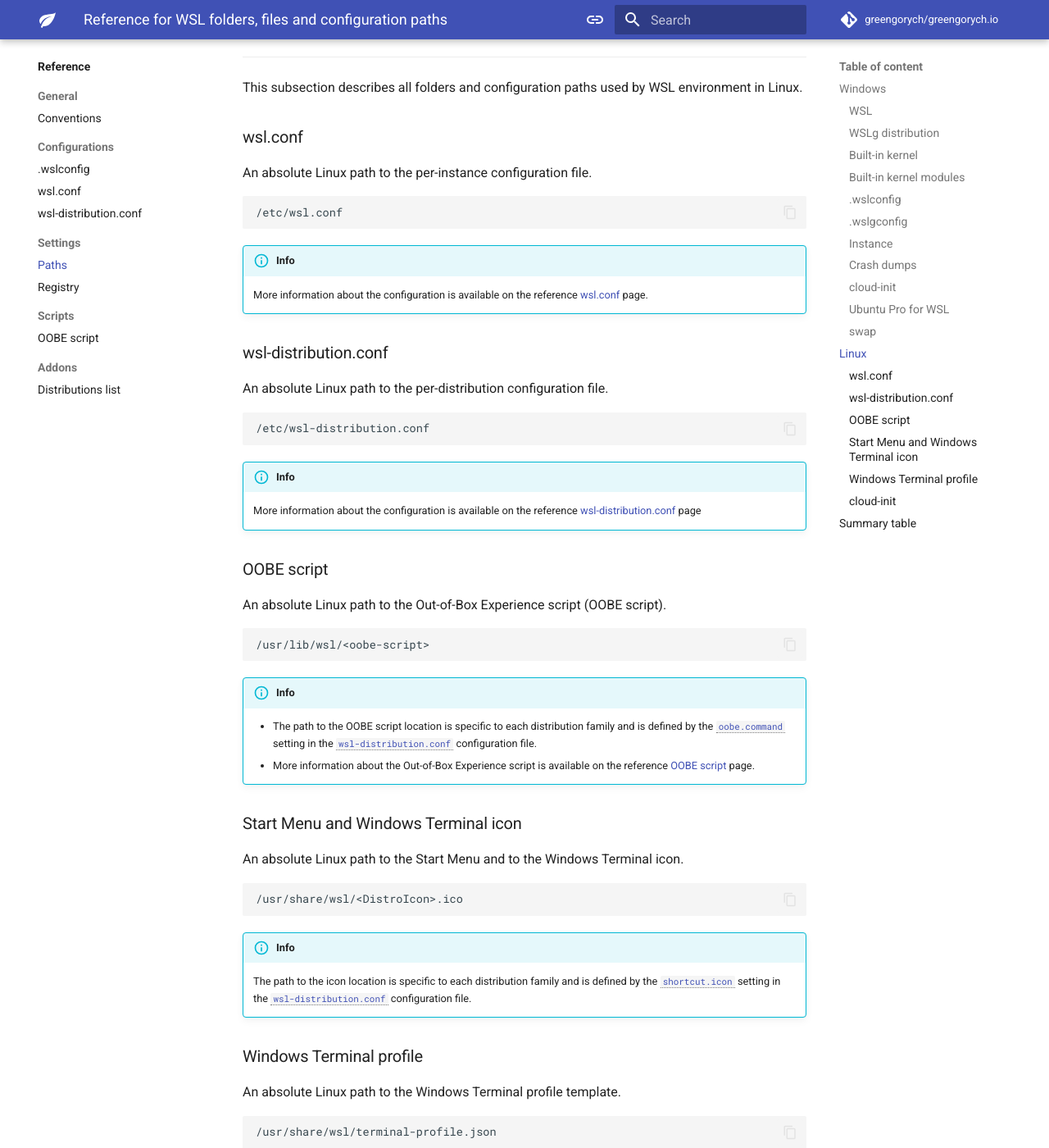
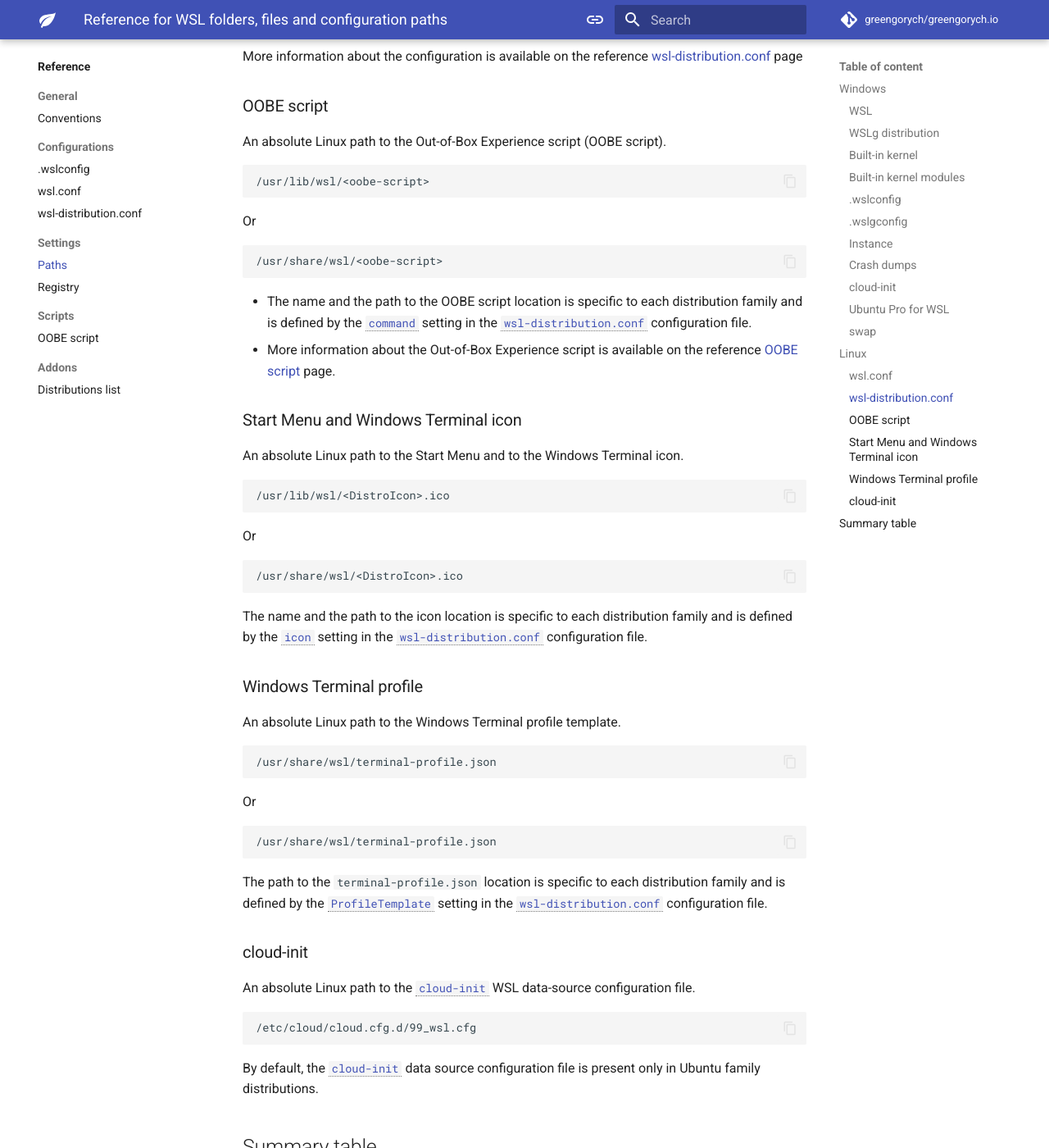
Before and after one commit to greengorych/greengorych.io, an MkDocs documentation site: the page built from docs/reference/paths.md, in a window 1280 px wide and 1400 px high, scrolled down 3271 px. Shown: the whole window at 82% size. Built offline with MkDocs 1.6.1 and Material for MkDocs 9.7.7, drawn with Linux system fonts in a browser that asks for light colours; plug-ins that fetch from the network failed and are left out; comment, search, counter and statistics services are not loaded; some of the changed text lies outside the part shown.

Commit message:
docs(site): update Paths reference page

````diff
--- a/docs/reference/paths.md
+++ b/docs/reference/paths.md
@@ -1,8 +1,6 @@
 ---
-description: >-
-  Reference for WSL folders, files and configuration paths for managing WSL, distributions, instances, and cloud-init.
-title: >-
-  Reference for WSL folders, files and configuration paths
+title: Reference for WSL folders, files and configuration paths
+description: Reference for WSL folders, files and configuration paths for managing WSL, distributions, instances, and cloud-init.
 ---
 
 # Paths
@@ -31,8 +29,7 @@ An absolute Windows path to the default WSLg diribution location.
 C:\Program Files\WSL\system.vhd
 ```
 
-!!! info
-    The path to the WSLg system distribution is defined by the [`wsl2.systemDistro`][wsl2.systemDistro]{ data-preview } setting in the [`.wslconfig`][.wslconfig]{ data-preview } configuration file.
+The path to the WSLg system distribution is defined by the [`systemDistro`][systemDistro]{ data-preview } setting in the [`.wslconfig`][.wslconfig]{ data-preview } configuration file.
 
 ### Built-in kernel
 
@@ -42,8 +39,7 @@ An absolute Windows path to the built-in WSL kernel location
 C:\Program Files\WSL\tools\kernel
 ```
 
-!!! info
-    The path to the built-in kernel is defined by the [`wsl2.kernel`][wsl2.kernel]{ data-preview } setting in the [`.wslconfig`][.wslconfig]{ data-preview } configuration file.
+The path to the built-in kernel is defined by the [`kernel`][kernel]{ data-preview } setting in the [`.wslconfig`][.wslconfig]{ data-preview } configuration file.
 
 ### Built-in kernel modules
 
@@ -52,8 +48,8 @@ An absolute Windows path to the built-in WSL kernel modules location
 ``` { .powershell .no-select }
 C:\Program Files\WSL\tools\modules.vhd
 ```
-!!! info
-    The path to the built-in kernel modules is defined by the [`wsl2.kernelModules`][wsl2.kernelmodules]{ data-preview } setting in the [`.wslconfig`][.wslconfig]{ data-preview } configuration file.
+
+The path to the built-in kernel modules is defined by the [`kernelModules`][kernelmodules]{ data-preview } setting in the [`.wslconfig`][.wslconfig]{ data-preview } configuration file.
 
 ### .wslconfig
 
@@ -63,8 +59,7 @@ An absolute Windows path to the global WSL 2 configuration file.
 C:\Users\<UserName>\.wslconfig
 ```
 
-!!! info
-    More information about the configuration is available on the reference [.wslconfig][.wslconfig] page.
+More information about the configuration is available on the reference [.wslconfig][.wslconfig] page.
 
 ### .wslgconfig
 
@@ -86,8 +81,8 @@ An absolute Windows path to the default instance installation folder.
 ``` { .powershell .no-select }
 C:\Users\<UserName>\AppData\Local\wsl\<Distribution ID>
 ```
-!!! info
-    The path to the instances installation folder is defined by the [`general.distributionInstallPath`][general.distributioninstallpath]{ data-preview } setting in the [`.wslconfig`][.wslconfig]{ data-preview } configuration file.
+
+The path to the instances installation folder is defined by the [`distributionInstallPath`][distributioninstallpath]{ data-preview } setting in the [`.wslconfig`][.wslconfig]{ data-preview } configuration file.
 
 ### Crash dumps
 
@@ -96,12 +91,12 @@ An absolute Windows path to the default crash dumps folder.
 ``` { .powershell .no-select }
 C:\Users\<UserName>\AppData\Local\Temp\wsl-crashes
 ```
-!!! info
-    The path to the crash dumps folder is defined by the [`wsl2.crashDumpFolder`][wsl2.crashdumpfolder]{ data-preview } setting in the [`.wslconfig`][.wslconfig]{ data-preview } configuration file.
+
+The path to the crash dumps folder is defined by the [`crashDumpFolder`][crashdumpfolder]{ data-preview } setting in the [`.wslconfig`][.wslconfig]{ data-preview } configuration file.
 
 ### cloud-init
 
-An absolute Windows path to the `cloud-init` configuration files folder.
+An absolute Windows path to the [`cloud-init`][cloud-init]{ data-preview } configuration files folder.
 
 ``` { .powershell .no-select }
 C:\Users\<UserName>\.cloud-init
@@ -123,14 +118,13 @@ An absolute Windows path to the default swap file location.
 C:\Users\<UserName>\AppData\Local\Temp\<WSL VM ID>\swap.vhdx
 ```
 
-!!! info
-    `WSL VM ID` – an unique identifier for each WSL launch.
+`WSL VM ID` – an unique identifier for each WSL launch.
 
-!!! tip
-    To get the `WSL VM ID`, use this command within the instance:
-    ``` { .sh .no-select }
-    wslinfo --vm-id
-    ```
+To get the `WSL VM ID`, use this command within the instance:
+
+``` { .sh .no-select }
+wslinfo --vm-id
+```
 
 ## Linux
 
@@ -145,8 +139,8 @@ An absolute Linux path to the per-instance configuration file.
 ``` { .sh .no-select }
 /etc/wsl.conf
 ```
-!!! info
-    More information about the configuration is available on the reference [wsl.conf][wsl.conf] page.
+
+More information about the configuration is available on the reference [wsl.conf][wsl.conf] page.
 
 ### wsl-distribution.conf
 
@@ -156,8 +150,7 @@ An absolute Linux path to the per-distribution configuration file.
 /etc/wsl-distribution.conf
 ```
 
-!!! info
-    More information about the configuration is available on the reference [wsl-distribution.conf][wsl-distribution.conf] page
+More information about the configuration is available on the reference [wsl-distribution.conf][wsl-distribution.conf] page
 
 ### OOBE script
 
@@ -167,20 +160,30 @@ An absolute Linux path to the Out-of-Box Experience script (OOBE script).
 /usr/lib/wsl/<oobe-script>
 ```
 
-!!! info
-    - The path to the OOBE script location is specific to each distribution family and is defined by the [`oobe.command`][oobe.command]{ data-preview } setting in the [`wsl-distribution.conf`][wsl-distribution.conf]{ data-preview } configuration file.
-    - More information about the Out-of-Box Experience script is available on the reference [OOBE script][oobe-script] page.
+Or
+
+``` { .sh .no-select }
+/usr/share/wsl/<oobe-script>
+```
+
+- The name and the path to the OOBE script location is specific to each distribution family and is defined by the [`command`][command]{ data-preview } setting in the [`wsl-distribution.conf`][wsl-distribution.conf]{ data-preview } configuration file.
+- More information about the Out-of-Box Experience script is available on the reference [OOBE script][oobe-script] page.
 
 ### Start Menu and Windows Terminal icon
 
 An absolute Linux path to the Start Menu and to the Windows Terminal icon.
 
 ``` { .sh .no-select }
+/usr/lib/wsl/<DistroIcon>.ico
+```
+
+Or
+
+``` { .sh .no-select }
 /usr/share/wsl/<DistroIcon>.ico
 ```
 
-!!! info
-    The path to the icon location is specific to each distribution family and is defined by the [`shortcut.icon`][shortcut.icon]{ data-preview } setting in the [`wsl-distribution.conf`][wsl-distribution.conf]{ data-preview } configuration file.
+The name and the path to the icon location is specific to each distribution family and is defined by the [`icon`][icon]{ data-preview } setting in the [`wsl-distribution.conf`][wsl-distribution.conf]{ data-preview } configuration file.
 
 ### Windows Terminal profile
 
@@ -190,56 +193,57 @@ An absolute Linux path to the Windows Terminal profile template.
 /usr/share/wsl/terminal-profile.json
 ```
 
-!!! info
-    The path to the `terminal-profile.json` location is specific to each distribution family and is defined by the [`windowsterminal.ProfileTemplate`][windowsterminal.ProfileTemplate]{ data-preview } setting in the [`wsl-distribution.conf`][wsl-distribution.conf]{ data-preview } configuration file.
+Or
+
+``` { .sh .no-select }
+/usr/share/wsl/terminal-profile.json
+```
+
+The path to the `terminal-profile.json` location is specific to each distribution family and is defined by the [`ProfileTemplate`][ProfileTemplate]{ data-preview } setting in the [`wsl-distribution.conf`][wsl-distribution.conf]{ data-preview } configuration file.
 
 ### cloud-init
 
-An absolute Linux path to the `cloud-init` WSL data-source configuration file.
+An absolute Linux path to the [`cloud-init`][cloud-init]{ data-preview } WSL data-source configuration file.
 
 ``` { .sh .no-select }
 /etc/cloud/cloud.cfg.d/99_wsl.cfg
 ```
 
-!!! info
-    By default, the `cloud-init` data source configuration file is present only in Ubuntu family distributions.
+By default, the [`cloud-init`][cloud-init]{ data-preview } data source configuration file is present only in Ubuntu family distributions.
 
 ## Summary table
 
-| Location | Path                                                           | Description                                |
-| -------- | -------------------------------------------------------------- | ------------------------------------------ |
-| Windows  | `C:\Program Files\WSL`                                         | WSL installation folder                    |
-| Windows  | `C:\Program Files\WSL\system.vhd`                              | Default WSLg diribution location           |
-| Windows  | `C:\Program Files\WSL\tools\kernel`                            | Built-in WSL kernel location               |
-| Windows  | `C:\Program Files\WSL\tools\modules.vhd`                       | Built-in WSL kernel modules location       |
-| Windows  | `C:\Users\<UserName>\.wslconfig`                               | Global WSL 2 configuration                 |
-| Windows  | `C:\Users\<UserName>\.wslgconfig`                              | Global WSLg configuration                  |
-| Windows  | `C:\ProgramData\Microsoft\WSL\.wslgconfig`                     | Global WSLg configuration (alternative)    |
-| Windows  | `C:\Users\<UserName>\AppData\Local\wsl\<Instance ID>`          | Default instance installation folder       |
-| Windows  | `C:\Users\<UserName>\AppData\Local\Temp\wsl-crashes`           | Default crash dumps folder                 |
-| Windows  | `C:\Users\<UserName>\.cloud-init`                              | `cloud-init` configurations folder         |
-| Windows  | `C:\Users\<UserName>\.ubuntupro\`                              | Ubuntu Pro for WSL configurations folder   |
-| Windows  | `C:\Users\<UserName>\AppData\Local\Temp\<WSL VM ID>\swap.vhdx` | Default swap file location                 |
-| Linux    | `/etc/wsl.conf`                                                | Per-instance configuration file            |
-| Linux    | `/etc/wsl-distribution.conf`                                   | Per-distribution configuration             |
-| Linux    | `/usr/lib/wsl/<oobe-script>`                                   | Out-of-Box Experience script               |
-| Linux    | `/usr/share/wsl/<DistroIcon>.ico`                              | Start Menu and Windows Terminal icon       |
-| Linux    | `/usr/share/wsl/terminal-profile.json`                         | Windows Terminal profile template          |
-| Linux    | `/etc/cloud/cloud.cfg.d/99_wsl.cfg`                            | `cloud-init` WSL data-source configuration |
-
-!!! info
-    - `<UserName>` – username of the current Windows user.
-    - `WSL VM ID` – an unique identifier for each WSL launch.
+| Location | Path                                                                             | Description                                |
+| -------- | -------------------------------------------------------------------------------- | ------------------------------------------ |
+| Windows  | `C:\Program Files\WSL`                                                           | WSL installation folder                    |
+| Windows  | `C:\Program Files\WSL\system.vhd`                                                | Default WSLg diribution location           |
+| Windows  | `C:\Program Files\WSL\tools\kernel`                                              | Built-in WSL kernel location               |
+| Windows  | `C:\Program Files\WSL\tools\modules.vhd`                                         | Built-in WSL kernel modules location       |
+| Windows  | `C:\Users\<UserName>\.wslconfig`                                                 | Global WSL 2 configuration                 |
+| Windows  | `C:\Users\<UserName>\.wslgconfig`                                                | Global WSLg configuration                  |
+| Windows  | `C:\ProgramData\Microsoft\WSL\.wslgconfig`                                       | Global WSLg configuration (alternative)    |
+| Windows  | `C:\Users\<UserName>\AppData\Local\wsl\<Instance ID>`                            | Default instance installation folder       |
+| Windows  | `C:\Users\<UserName>\AppData\Local\Temp\wsl-crashes`                             | Default crash dumps folder                 |
+| Windows  | `C:\Users\<UserName>\.cloud-init`                                                | `cloud-init` configurations folder         |
+| Windows  | `C:\Users\<UserName>\.ubuntupro\`                                                | Ubuntu Pro for WSL configurations folder   |
+| Windows  | `C:\Users\<UserName>\AppData\Local\Temp\<WSL VM ID>\swap.vhdx`                   | Default swap file location                 |
+| Linux    | `/etc/wsl.conf`                                                                  | Per-instance configuration file            |
+| Linux    | `/etc/wsl-distribution.conf`                                                     | Per-distribution configuration             |
+| Linux    | `/usr/lib/wsl/<oobe-script>` or `/usr/share/wsl/<oobe-script>`                   | Out-of-Box Experience script               |
+| Linux    | `/usr/lib/wsl/<DistroIcon>.ico` or `/usr/share/wsl/<DistroIcon>.ico`             | Start Menu and Windows Terminal icon       |
+| Linux    | `/usr/share/wsl/terminal-profile.json` or `/usr/share/wsl/terminal-profile.json` | Windows Terminal profile template          |
+| Linux    | `/etc/cloud/cloud.cfg.d/99_wsl.cfg`                                              | `cloud-init` WSL data-source configuration |
 
 [.wslconfig]: wslconfig.md/#wslconfig
 [wsl.conf]: wsl-conf.md/#wslconf
-[general.distributioninstallpath]: wslconfig.md/#distributioninstallpath
-[wsl2.systemDistro]: wslconfig.md/#systemdistro
-[wsl2.kernel]: wslconfig.md/#kernel
-[wsl2.kernelmodules]: wslconfig.md/#kernelmodules
-[wsl2.crashdumpfolder]: wslconfig.md/#crashdumpfolder
+[systemDistro]: wslconfig.md/#systemdistro
+[kernel]: wslconfig.md/#kernel
+[kernelmodules]: wslconfig.md/#kernelmodules
+[distributioninstallpath]: wslconfig.md/#distributioninstallpath
+[crashdumpfolder]: wslconfig.md/#crashdumpfolder
+[cloud-init]: conventions.md/#cloud-init
 [wsl-distribution.conf]: wsl-distribution-conf.md/#wsl-distributionconf
-[oobe.command]: wsl-distribution-conf.md/#command
+[command]: wsl-distribution-conf.md/#command
 [oobe-script]: oobe-script.md
-[shortcut.icon]: wsl-distribution-conf.md/#icon
-[windowsterminal.ProfileTemplate]: wsl-distribution-conf.md/#profiletemplate
+[icon]: wsl-distribution-conf.md/#icon
+[ProfileTemplate]: wsl-distribution-conf.md/#profiletemplate
````
